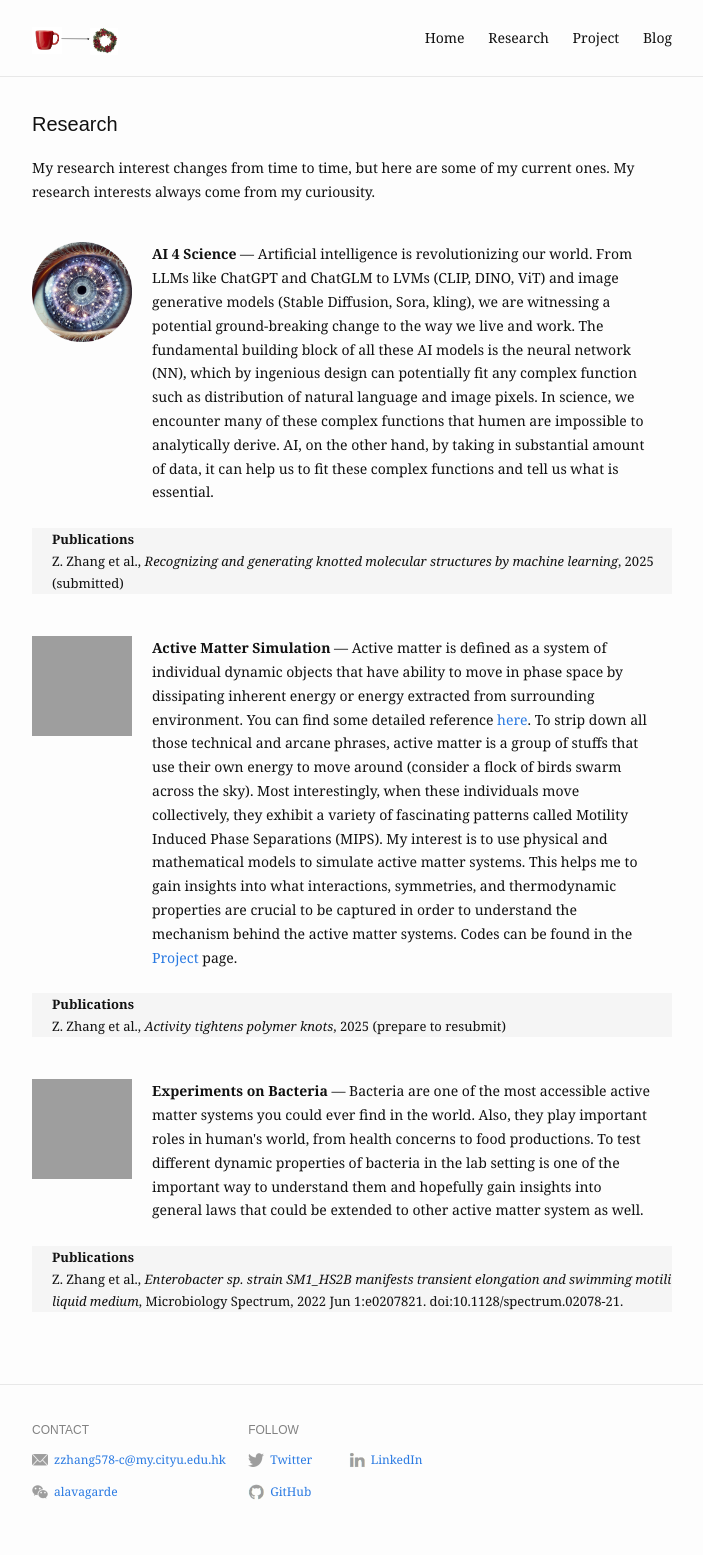
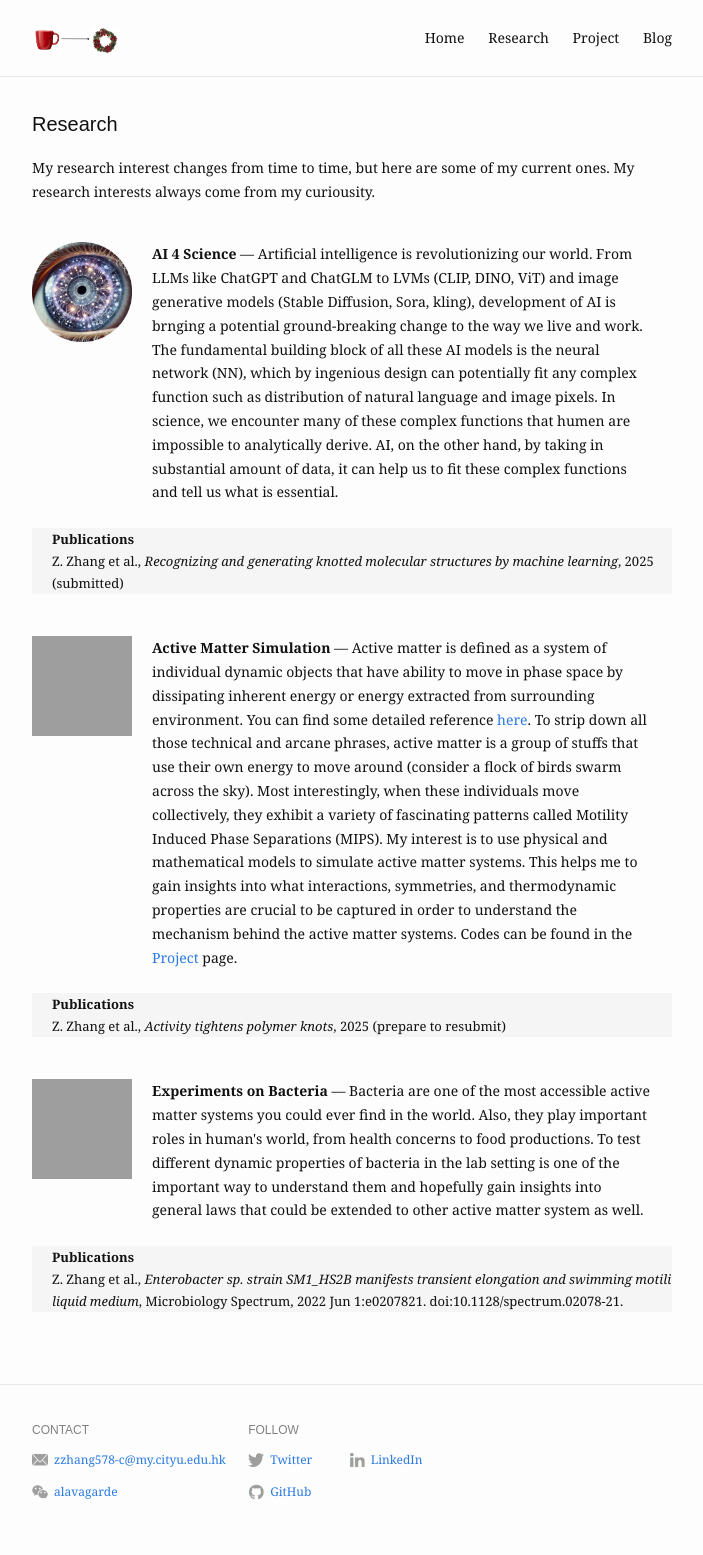
Before and after one commit to kizzhang/kizzhang.github.io, a Jekyll site: the page built from research.md, in a window 1280 px wide. Shown: the whole page, without its empty margins (288-991 px from the left). Built offline with Jekyll 4.4.1, drawn with Linux system fonts in a browser that asks for light colours.

Commit message:
Update research.md

```diff
--- a/research.md
+++ b/research.md
@@ -7,7 +7,7 @@ items:
     image:
       src: /assets/img/work/AI.png
       alt: AI
-    description: Artificial intelligence is revolutionizing our world. From LLMs like ChatGPT and ChatGLM to LVMs (CLIP, DINO, ViT) and image generative models (Stable Diffusion, Sora, kling), we are witnessing a potential ground-breaking change to the way we live and work. The fundamental building block of all these AI models is the neural network (NN), which by ingenious design can potentially fit any complex function such as distribution of natural language and image pixels. In science, we encounter many of these complex functions that humen are impossible to analytically derive. AI, on the other hand, by taking in substantial amount of data, it can help us to fit these complex functions and tell us what is essential.
+    description: Artificial intelligence is revolutionizing our world. From LLMs like ChatGPT and ChatGLM to LVMs (CLIP, DINO, ViT) and image generative models (Stable Diffusion, Sora, kling), development of AI is brnging a potential ground-breaking change to the way we live and work. The fundamental building block of all these AI models is the neural network (NN), which by ingenious design can potentially fit any complex function such as distribution of natural language and image pixels. In science, we encounter many of these complex functions that humen are impossible to analytically derive. AI, on the other hand, by taking in substantial amount of data, it can help us to fit these complex functions and tell us what is essential.
     pub: Publications
     pubdes: Z. Zhang et al., <i>Recognizing and generating knotted molecular structures by machine learning</i>, 2025 (submitted)
 
```
